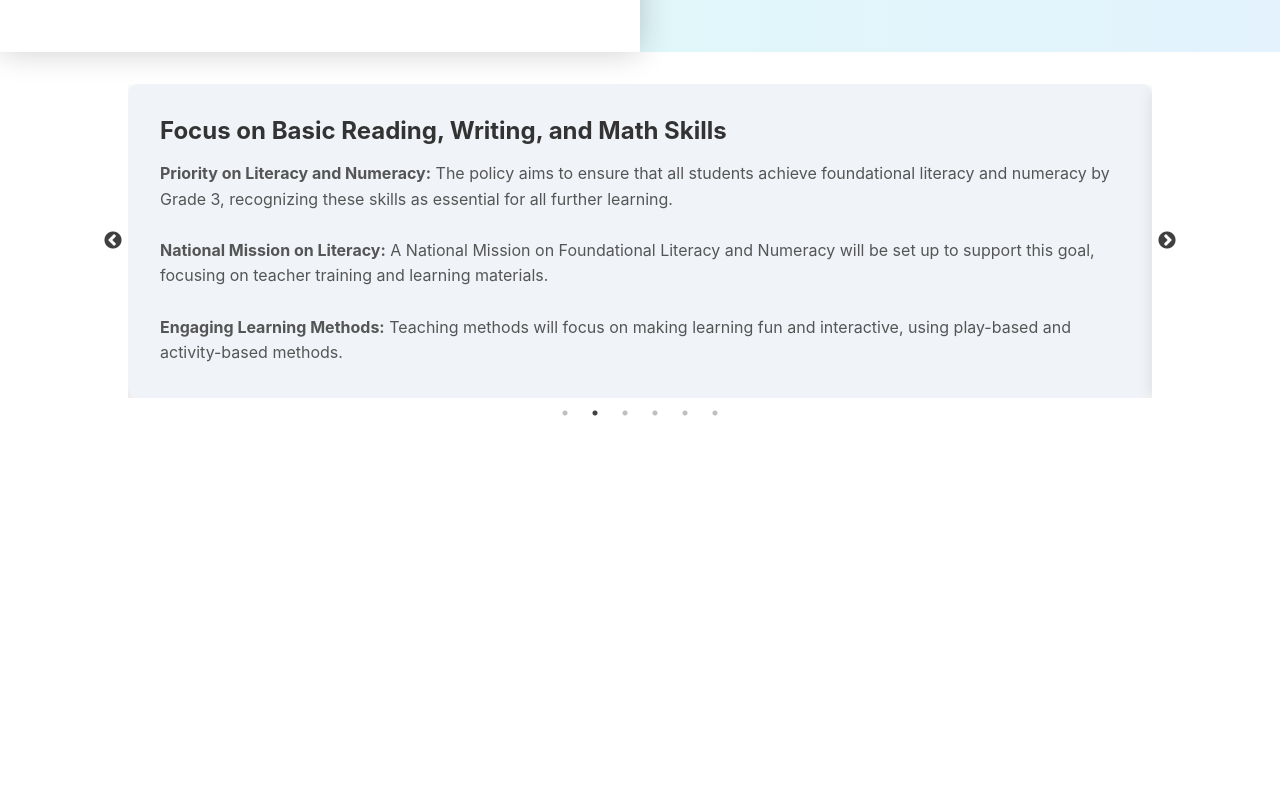
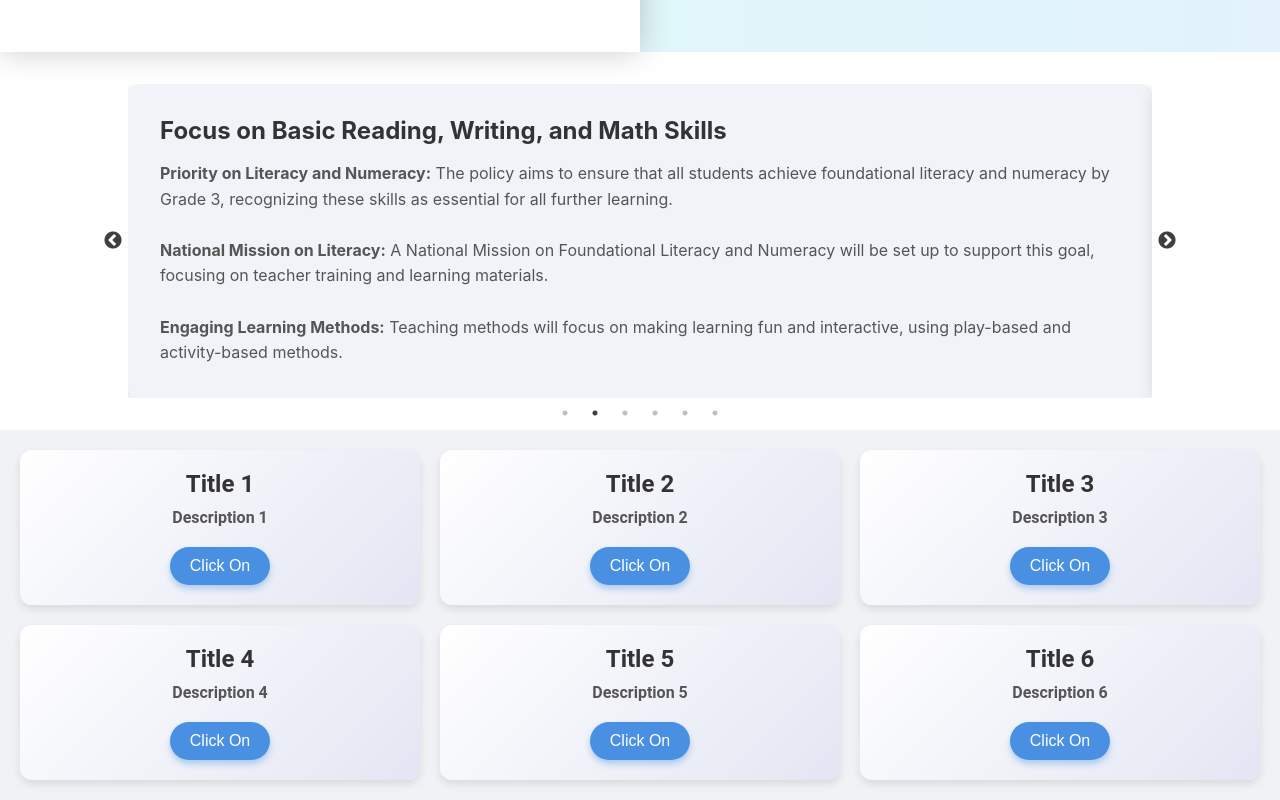
Before and after one commit to anshulkansal04/CareerMap, a React (Create React App) app in the folder client/: page / in a window 1280 px wide. Shown: the part 748-1548 px from the top of the page. Before the commit the page ends 1178 px from the top, so only its background shows below. Built offline with nearby package versions, Linux system fonts and the light colour scheme.

Commit message:
Added features of NEP

```diff
--- a/client/src/App.js
+++ b/client/src/App.js
@@ -5,6 +5,7 @@ import SignUp from './pages/SignUp';
 import LoginPage from './pages/LoginPage';
 import { Toaster } from 'react-hot-toast';
 import Carousel from './Components/Carousel';
+import Card from './Components/Card'
 
 function App() {
   return (
@@ -15,6 +16,7 @@ function App() {
       <LoginPage />
       <Toaster />
       <Carousel />
+      <Card />
     </div>
   );
 }
--- /dev/null
+++ b/client/src/Components/Card.css
@@ -0,0 +1,64 @@
+.cards-grid-container {
+    display: grid;
+    grid-template-columns: repeat(3, 1fr);
+    gap: 20px;
+    padding: 20px;
+    background-color: #f0f2f5;
+  }
+
+  .cards-tile {
+    background: linear-gradient(135deg, #ffffff, #e3e6f3);
+    border-radius: 12px;
+    padding: 20px;
+    text-align: center;
+    box-shadow: 0 4px 8px rgba(0, 0, 0, 0.1);
+    transition: transform 0.3s ease-in-out, box-shadow 0.3s ease-in-out;
+  }
+
+  .cards-tile:hover {
+    transform: translateY(-8px);
+    box-shadow: 0 8px 16px rgba(0, 0, 0, 0.2);
+  }
+
+  .cards-heading-primary {
+    font-size: 1.5rem;
+    color: #333;
+    margin-bottom: 10px;
+    font-family: 'Roboto', sans-serif;
+  }
+
+  .cards-heading-secondary {
+    font-size: 1rem;
+    color: #555;
+    margin-bottom: 20px;
+    font-family: 'Roboto', sans-serif;
+  }
+
+  .cards-button {
+    background-color: #4a90e2;
+    color: #fff;
+    border: none;
+    padding: 10px 20px;
+    border-radius: 25px;
+    font-size: 1rem;
+    cursor: pointer;
+    transition: background-color 0.3s ease-in-out, box-shadow 0.3s ease-in-out;
+    box-shadow: 0 4px 6px rgba(74, 144, 226, 0.4);
+  }
+
+  .cards-button:hover {
+    background-color: #357ab8;
+    box-shadow: 0 6px 10px rgba(53, 122, 184, 0.4);
+  }
+
+  @media (max-width: 768px) {
+    .cards-grid-container {
+      grid-template-columns: repeat(2, 1fr);
+    }
+  }
+
+  @media (max-width: 480px) {
+    .cards-grid-container {
+      grid-template-columns: 1fr;
+    }
+  }
--- /dev/null
+++ b/client/src/Components/Card.jsx
@@ -0,0 +1,44 @@
+import React from 'react';
+import './Card.css';
+
+// Card Component
+const Card = ({ subheading1, subheading2, onClick }) => {
+  return (
+    <div className="cards-tile">
+      <h2 className="cards-heading-primary">{subheading1}</h2>
+      <h4 className="cards-heading-secondary">{subheading2}</h4>
+      <button className="cards-button" onClick={onClick}>Click On</button>
+    </div>
+  );
+};
+
+// CardContainer Component to render 6 tiles
+const CardContainer = () => {
+  const handleClick = (index) => {
+    alert(`Card ${index + 1} clicked`);
+  };
+
+  const cardsData = [
+    { subheading1: 'Title 1', subheading2: 'Description 1' },
+    { subheading1: 'Title 2', subheading2: 'Description 2' },
+    { subheading1: 'Title 3', subheading2: 'Description 3' },
+    { subheading1: 'Title 4', subheading2: 'Description 4' },
+    { subheading1: 'Title 5', subheading2: 'Description 5' },
+    { subheading1: 'Title 6', subheading2: 'Description 6' },
+  ];
+
+  return (
+    <div className="cards-grid-container">
+      {cardsData.map((card, index) => (
+        <Card
+          key={index}
+          subheading1={card.subheading1}
+          subheading2={card.subheading2}
+          onClick={() => handleClick(index)}
+        />
+      ))}
+    </div>
+  );
+};
+
+export default CardContainer;
```
